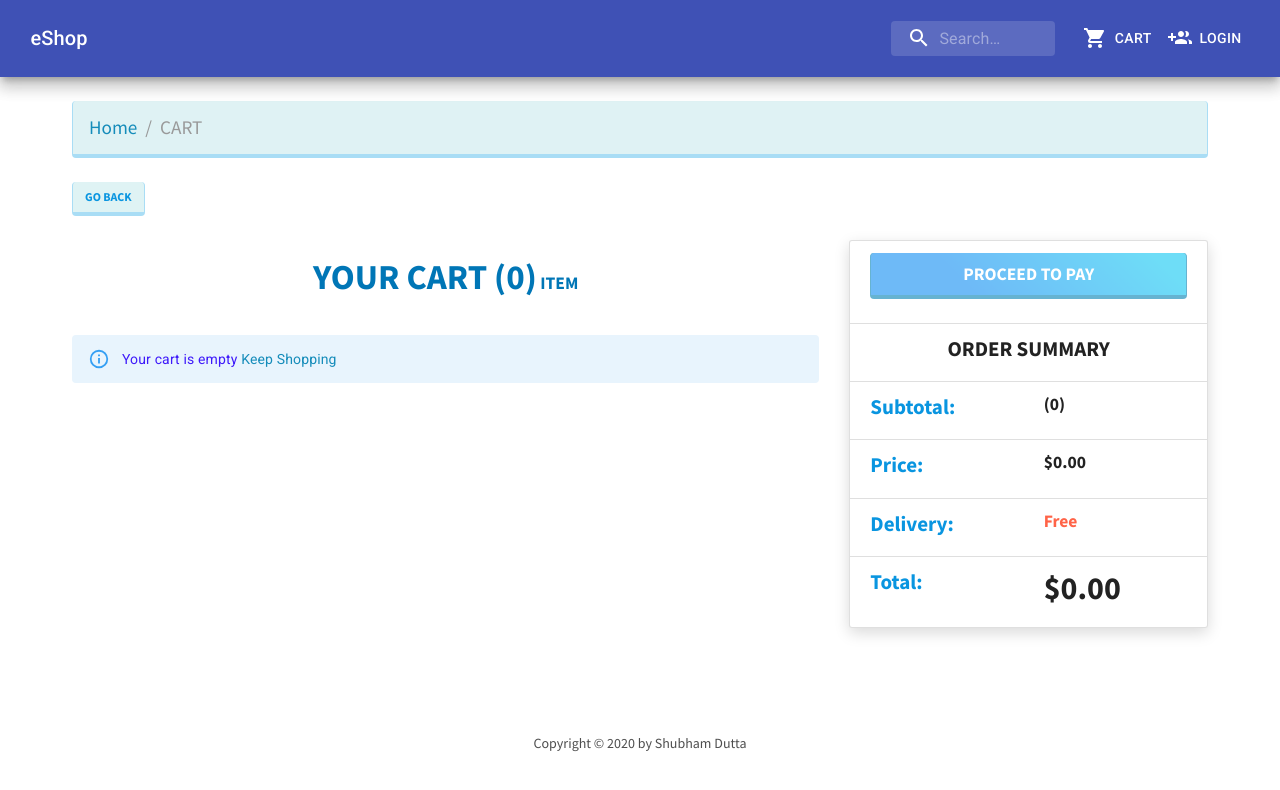
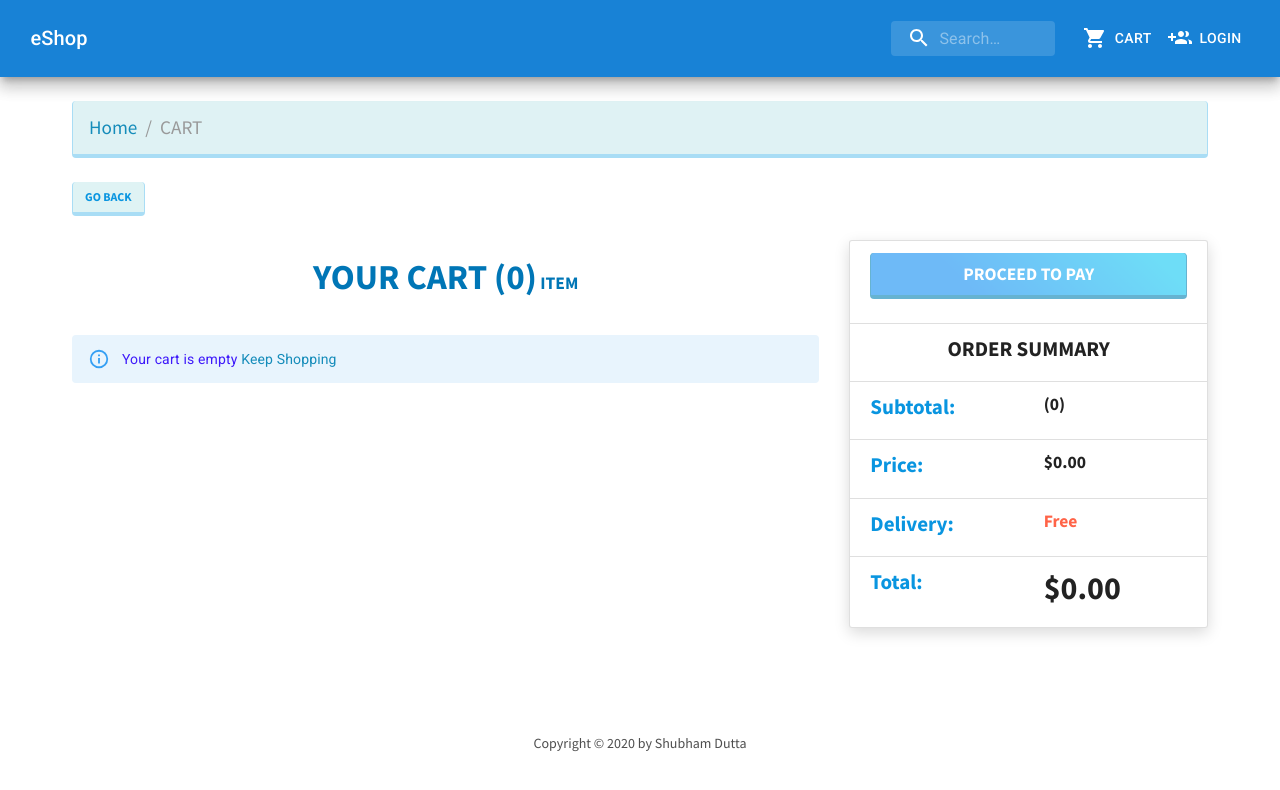
Before and after one commit to coincode7/Ecommerce-service, a React (Create React App) app in the folder frontend/: page /cart in a window 1280 px wide. Shown: the top 790 px of the page. Built offline with nearby package versions, Linux system fonts and the light colour scheme.

Commit message:
FRONTEND: color change in header

```diff
--- a/frontend/src/components/CustomStyles/header.js
+++ b/frontend/src/components/CustomStyles/header.js
@@ -10,6 +10,7 @@ export const useStyles = makeStyles((theme) => ({
 
   appbar: {
     padding: "0.4rem",
+    backgroundColor: "#1882d6",
   },
 
   menu: {},
```
